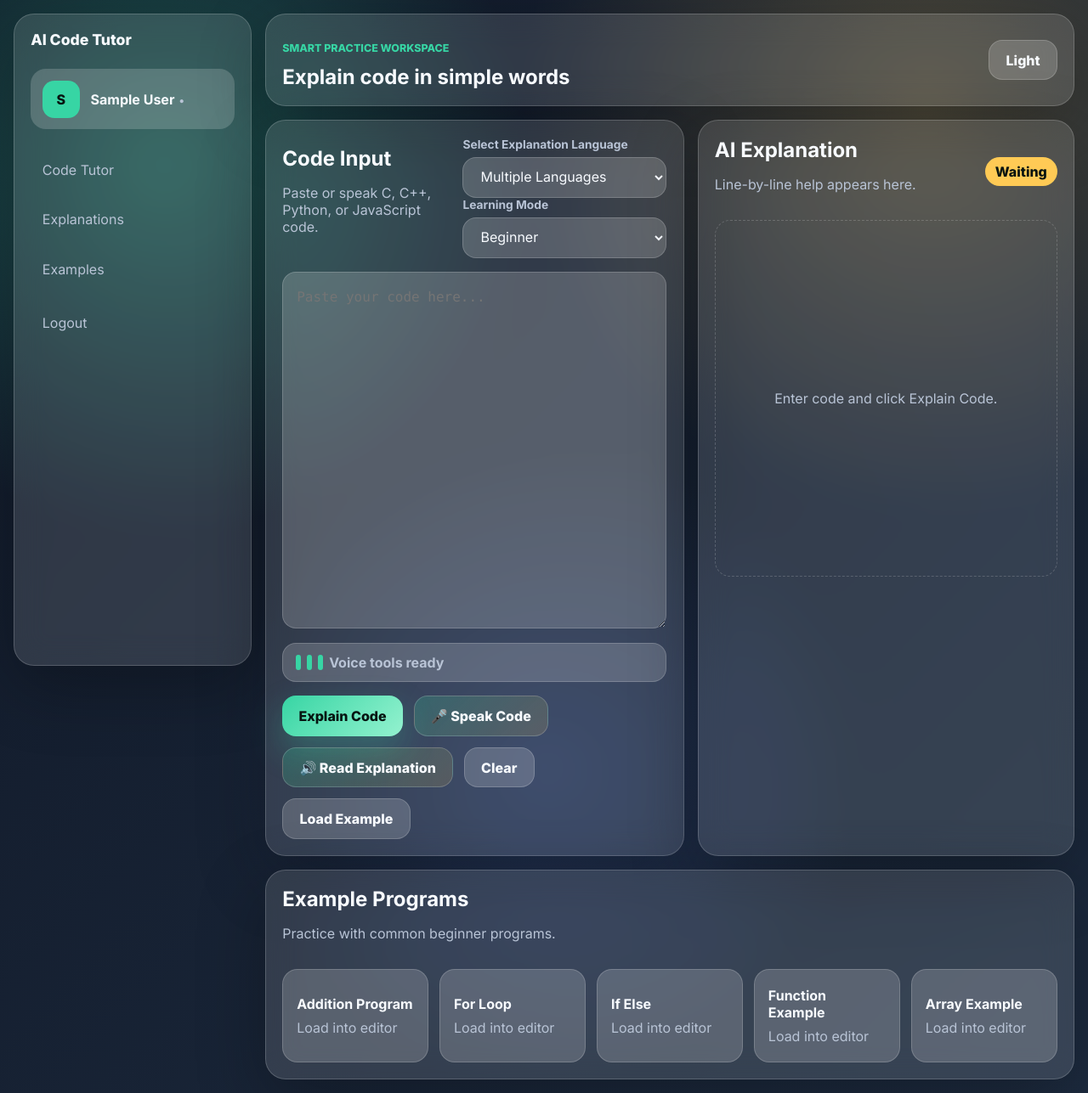
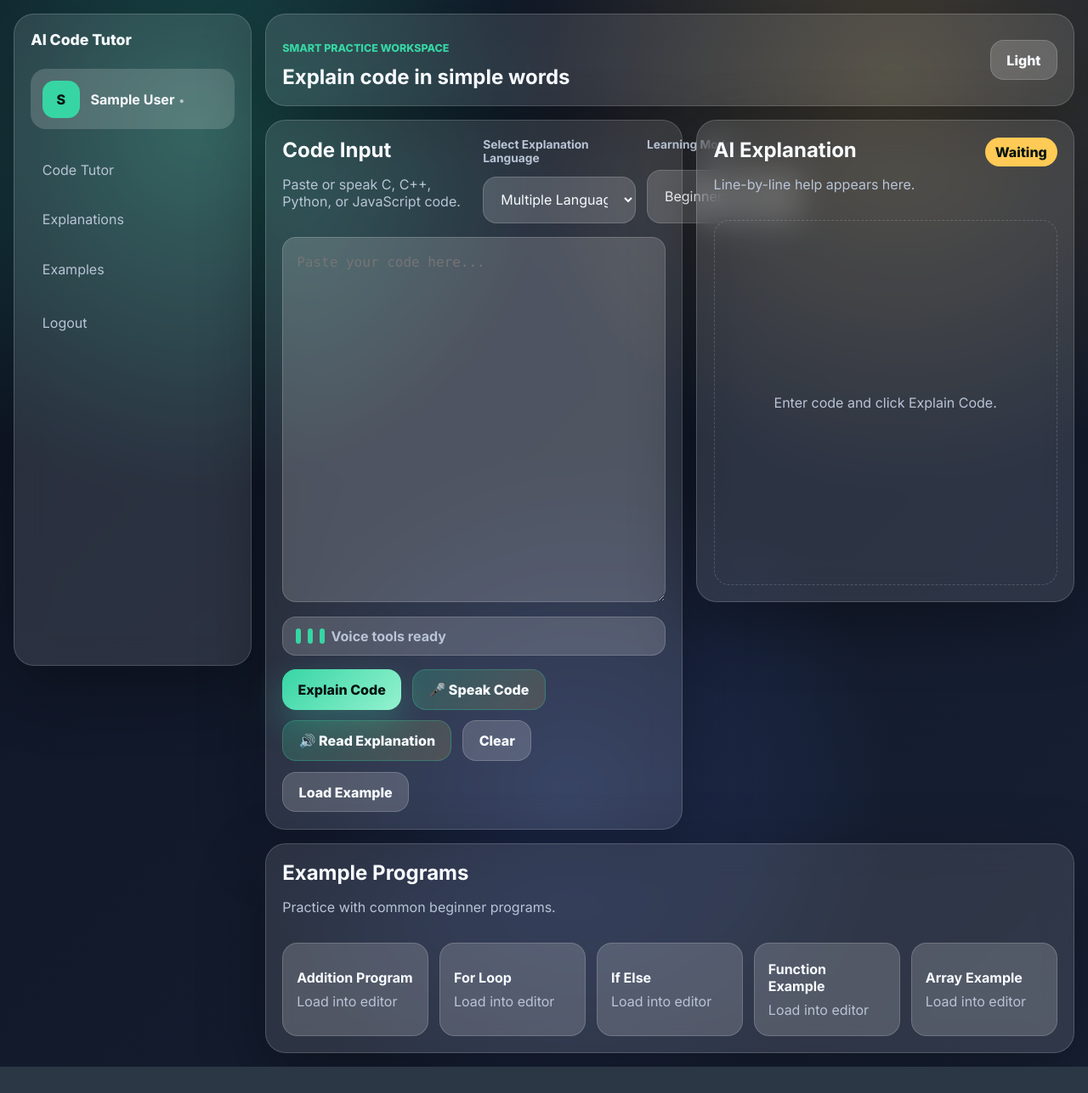
Before and after one commit to nrsricharitha/ai-code-tutor, a Flask app: page /dashboard in a window 1280 px wide. Shown: the whole page at 85% size. After the commit the page ends 1256 px from the top, so only its background shows below. Run offline with Flask 3, Linux system fonts and the light colour scheme; the visitor is signed in with stand-in values (Sample User, id 1); data comes from the database, SQL or seed files in the repository.

Commit message:
Update style.css

```diff
--- a/static/style.css
+++ b/static/style.css
@@ -1,24 +1,22 @@
-/* Global design tokens keep the EdTech visual style consistent. */
 :root {
-    --bg: #101827;
-    --bg-soft: #182235;
-    --card: rgba(255, 255, 255, 0.12);
-    --card-strong: rgba(255, 255, 255, 0.18);
+    --bg: #0d1424;
+    --bg-2: #172033;
+    --card: rgba(255, 255, 255, 0.11);
+    --card-strong: rgba(255, 255, 255, 0.17);
     --text: #f8fbff;
     --muted: #b9c4d6;
     --primary: #37d5a4;
-    --primary-dark: #13a77b;
     --accent: #ffca55;
     --danger: #ff6b6b;
-    --line: rgba(255, 255, 255, 0.18);
-    --shadow: 0 24px 80px rgba(0, 0, 0, 0.28);
+    --line: rgba(255, 255, 255, 0.17);
+    --shadow: 0 24px 80px rgba(0, 0, 0, 0.32);
 }
 
 body[data-theme="light"] {
     --bg: #f5f7fb;
-    --bg-soft: #ffffff;
+    --bg-2: #ffffff;
     --card: rgba(255, 255, 255, 0.82);
-    --card-strong: rgba(255, 255, 255, 0.95);
+    --card-strong: rgba(255, 255, 255, 0.96);
     --text: #172033;
     --muted: #5d6b82;
     --line: rgba(23, 32, 51, 0.12);
@@ -29,16 +27,20 @@ body[data-theme="light"] {
     box-sizing: border-box;
 }
 
+html {
+    scroll-behavior: smooth;
+}
+
 body {
     margin: 0;
     min-height: 100vh;
     color: var(--text);
     font-family: "Inter", Arial, sans-serif;
     background:
-        radial-gradient(circle at 15% 15%, rgba(55, 213, 164, 0.32), transparent 28%),
-        radial-gradient(circle at 85% 10%, rgba(255, 202, 85, 0.24), transparent 30%),
-        radial-gradient(circle at 50% 70%, rgba(95, 137, 255, 0.18), transparent 34%),
-        linear-gradient(135deg, var(--bg), #1d2b3f);
+        radial-gradient(circle at 18% 12%, rgba(55, 213, 164, 0.32), transparent 28%),
+        radial-gradient(circle at 82% 8%, rgba(255, 202, 85, 0.22), transparent 30%),
+        radial-gradient(circle at 52% 74%, rgba(93, 128, 255, 0.18), transparent 34%),
+        linear-gradient(135deg, var(--bg), var(--bg-2));
 }
 
 a {
@@ -79,7 +86,8 @@ select {
 .primary-button,
 .secondary-button,
 .ghost-button,
-.theme-toggle {
+.theme-toggle,
+.voice-button {
     border: 0;
     border-radius: 16px;
     cursor: pointer;
@@ -87,9 +95,10 @@ select {
     align-items: center;
     justify-content: center;
     min-height: 46px;
-    padding: 0.8rem 1.2rem;
+    padding: 0.8rem 1.15rem;
     font-weight: 800;
-    transition: transform 180ms ease, box-shadow 180ms ease, background 180ms ease;
+    transition: transform 180ms ease, box-shadow 180ms ease, background 180ms ease, border-color 180ms ease;
+    white-space: nowrap;
 }
 
 .primary-button {
@@ -102,8 +111,14 @@ select {
 .ghost-button,
 .theme-toggle {
     color: var(--text);
+    border: 1px solid var(--line);
     background: var(--card-strong);
-    border: 1px solid var(--line);
+}
+
+.voice-button {
+    color: var(--text);
+    border: 1px solid rgba(55, 213, 164, 0.28);
+    background: linear-gradient(135deg, rgba(55, 213, 164, 0.22), rgba(255, 202, 85, 0.14));
 }
 
 .primary-button:hover,
@@ -303,101 +290,33 @@ select {
     padding: 0 1rem;
 }
 
-.select-label {
-    margin: 0;
-    color: var(--muted);
-    font-size: 0.86rem;
-}
-
-.language-picker {
-    display: grid;
-    gap: 0.45rem;
-    min-width: 240px;
-}
-
 textarea {
-    min-height: 420px;
+    min-height: 430px;
     resize: vertical;
     padding: 1rem;
     font-family: Consolas, "Courier New", monospace;
     line-height: 1.6;
 }
 
-.voice-status {
-    display: flex;
-    align-items: center;
-    gap: 0.45rem;
-    min-height: 44px;
-    margin-top: 0.85rem;
-    border: 1px solid var(--line);
-    border-radius: 16px;
-    padding: 0.75rem 0.9rem;
-    color: var(--muted);
-    background: var(--card-strong);
-}
-
-.wave-dot {
-    display: inline-block;
-    width: 6px;
-    height: 18px;
-    border-radius: 999px;
-    background: var(--primary);
-    transform-origin: center;
-}
-
-.voice-button {
-    border: 1px solid var(--line);
-    border-radius: 16px;
-    cursor: pointer;
-    display: inline-flex;
-    align-items: center;
-    justify-content: center;
-    min-height: 46px;
-    padding: 0.8rem 1.2rem;
-    color: var(--text);
-    font-weight: 800;
-    background: linear-gradient(135deg, rgba(55, 213, 164, 0.22), rgba(255, 202, 85, 0.14));
-    transition: transform 180ms ease, box-shadow 180ms ease, background 180ms ease;
-}
-
-.voice-button.recording {
-    color: #071410;
-    background: var(--primary);
-    box-shadow: 0 0 34px rgba(55, 213, 164, 0.48);
-}
-
-.loader {
-    width: 28px;
-    height: 28px;
-    border: 3px solid rgba(255, 255, 255, 0.18);
-    border-top-color: var(--primary);
-    border-radius: 50%;
-    animation: spin 800ms linear infinite;
-}
-
-@keyframes spin {
-    to {
-        transform: rotate(360deg);
-    }
+.alert,
+.success-alert {
+    border-radius: 14px;
+    margin: 1rem 0;
+    padding: 0.9rem 1rem;
 }
 
 .alert {
-    border-radius: 14px;
-    margin: 1rem 0;
-    padding: 0.9rem 1rem;
     color: #351010;
     background: #ffd9d9;
 }
 
 .success-alert {
-    border-radius: 14px;
-    margin: 1rem 0;
-    padding: 0.9rem 1rem;
     color: #062015;
     background: #c9f8df;
 }
 
-.switch-link a {
+.switch-link a,
+.forgot-link {
     color: var(--primary);
     font-weight: 800;
 }
@@ -517,6 +427,7 @@ textarea {
 .dashboard-main {
     display: grid;
     gap: 1rem;
+    min-width: 0;
 }
 
 .dashboard-header,
@@ -541,16 +452,44 @@ textarea {
 
 .workspace-grid {
     display: grid;
-    grid-template-columns: minmax(0, 1fr) minmax(340px, 0.9fr);
+    grid-template-columns: minmax(0, 1.05fr) minmax(360px, 0.95fr);
     gap: 1rem;
+    align-items: start;
 }
 
 .card-header {
     display: flex;
-    align-items: center;
+    align-items: flex-start;
     justify-content: space-between;
     gap: 1rem;
     margin-bottom: 1rem;
+}
+
+.dashboard-controls {
+    align-items: stretch;
+}
+
+.editor-title {
+    min-width: 220px;
+}
+
+.control-grid {
+    display: grid;
+    grid-template-columns: repeat(2, minmax(180px, 1fr));
+    gap: 0.8rem;
+    width: min(100%, 520px);
+}
+
+.language-picker {
+    display: grid;
+    gap: 0.45rem;
+    min-width: 0;
+}
+
+.select-label {
+    margin: 0;
+    color: var(--muted);
+    font-size: 0.86rem;
 }
 
 .button-row {
@@ -558,6 +497,34 @@ textarea {
     flex-wrap: wrap;
     gap: 0.8rem;
     margin-top: 1rem;
+}
+
+.voice-status {
+    display: flex;
+    align-items: center;
+    gap: 0.5rem;
+    min-height: 44px;
+    margin-top: 0.85rem;
+    border: 1px solid var(--line);
+    border-radius: 16px;
+    padding: 0.75rem 0.9rem;
+    color: var(--muted);
+    background: var(--card-strong);
+}
+
+.wave-dot {
+    display: inline-block;
+    width: 6px;
+    height: 18px;
+    border-radius: 999px;
+    background: var(--primary);
+    transform-origin: center;
+}
+
+.voice-button.recording {
+    color: #071410;
+    background: var(--primary);
+    box-shadow: 0 0 34px rgba(55, 213, 164, 0.48);
 }
 
 .language-badge {
@@ -571,7 +538,8 @@ textarea {
 .empty-state {
     display: grid;
     place-items: center;
-    min-height: 420px;
+    gap: 0.75rem;
+    min-height: 430px;
     border: 1px dashed var(--line);
     border-radius: 18px;
     color: var(--muted);
```
Also changed, not shown: other parts of static/style.css (+89 -76 lines).
